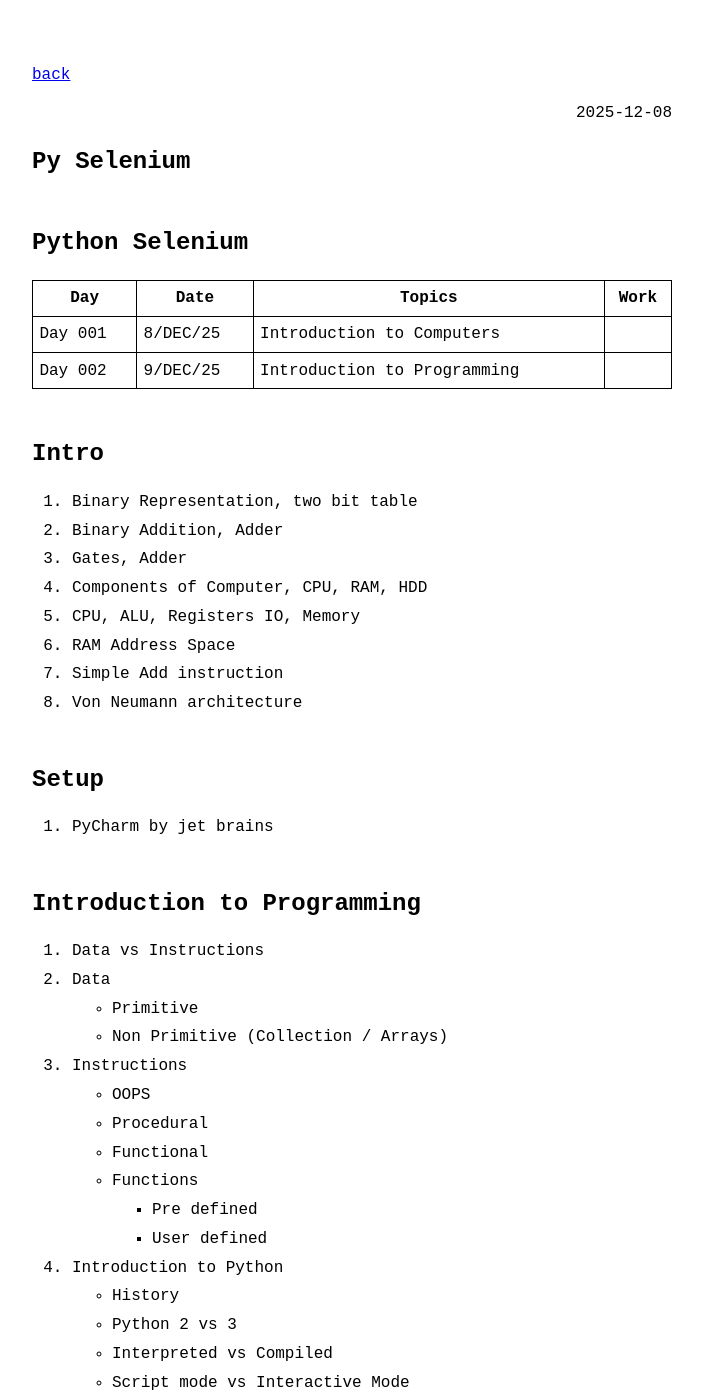
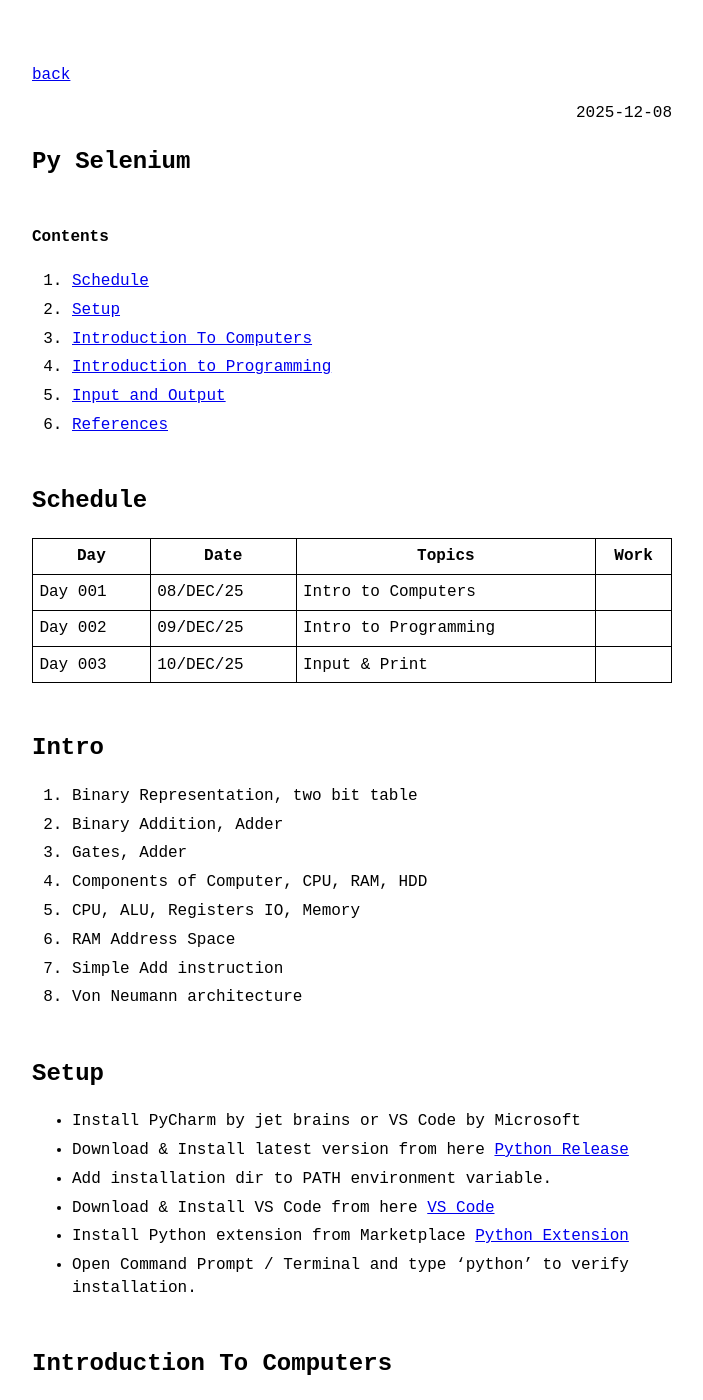
Before and after one commit to VallarasuS/Vallarasu.in, a Jekyll site: the page built from docs/_posts/2025-12-08-py-selenium.md, in a window 1280 px wide and 1400 px high. Shown: the whole window, without its empty margins (288-991 px from the left). Built offline with Jekyll 4.4.1, drawn with Linux system fonts in a browser that asks for light colours; some of the changed text lies outside the part shown.

Commit message:
Intro, Setup & IO notes

```diff
--- a/docs/_posts/2025-12-08-py-selenium.md
+++ b/docs/_posts/2025-12-08-py-selenium.md
@@ -3,12 +3,22 @@
 category: Selenium
 ---
 
-## Python Selenium
+#### Contents
 
-| Day     | Date     | Topics                      | Work |
-|---------|----------|-----------------------------|------|
-| Day 001 | 8/DEC/25 | Introduction to Computers   |      |
-| Day 002 | 9/DEC/25 | Introduction to Programming |      |
+1. [Schedule](#schedule)
+1. [Setup](#setup)
+1. [Introduction To Computers](#references)
+1. [Introduction to Programming](#introduction-to-programming)
+1. [Input and Output](#input-and-output)
+1. [References](#references)
+
+## Schedule
+
+| Day     | Date      | Topics                | Work |
+|---------|-----------|-----------------------|------|
+| Day 001 | 08/DEC/25 | Intro to Computers    |      |
+| Day 002 | 09/DEC/25 | Intro to Programming  |      |
+| Day 003 | 10/DEC/25 | Input & Print         |      |
 
 
 ## Intro
@@ -24,7 +34,17 @@
 
 ## Setup
 
-1. PyCharm by jet brains
+- Install PyCharm by jet brains or VS Code by Microsoft
+- Download & Install latest version from here [Python Release](https://www.python.org/downloads/windows/)
+- Add installation dir to PATH environment variable.
+- Download & Install VS Code from here [VS Code](https://code.visualstudio.com/download)
+- Install Python extension from Marketplace [Python Extension](https://marketplace.visualstudio.com/items?itemName=ms-python.python)
+- Open Command Prompt / Terminal and type 'python' to verify installation.
+
+## Introduction To Computers
+
+Von Nuemann Architecture
+![Von Nuemann Architecture](https://raw.githubusercontent.com/VallarasuS/Vallarasu.in/master/docs/_screenshots/Von_Neumann_Architecture.webp)
 
 ## Introduction to Programming
 
@@ -44,3 +64,18 @@
     - Python 2 vs 3
     - Interpreted vs Compiled
     - Script mode vs Interactive Mode
+
+# Input and Output
+
+    - Save python file  \<file_name\>.py
+    - Run code using: py file_name.py \| python file_name.py \| python3 file_name.py
+    - Input Syntax, Return type str, -> input("enter your name: ")
+    - Print Syntax, Return type None, -> print("Hello World!")
+
+# References
+- [Docs - The Python Tutorial](https://docs.python.org/3/tutorial/index.html)
+- [Book - How to Think Like a Computer Scientist](https://www.openbookproject.net/thinkcs/python/english3e/)
+- [Book - Learn Python The Hard Way](https://learnpythonthehardway.org/python3/)
+- [Docs - Git Setup](https://git-scm.com/book/ms/v2/Getting-Started-First-Time-Git-Setup)
+- [Markdown Cheat Sheet](https://www.markdownguide.org/cheat-sheet/)
+- [Git Repo Class Room](https://github.com/VallarasuS/Py-Selenium-Payil)
```
Also changed, not shown: docs/_screenshots/Von_Neumann_Architecture.webp (added).
